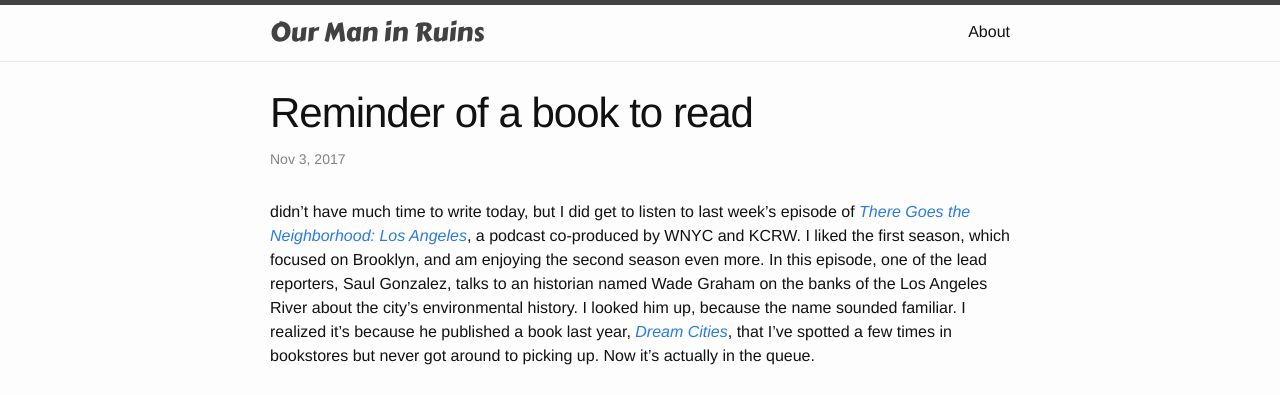
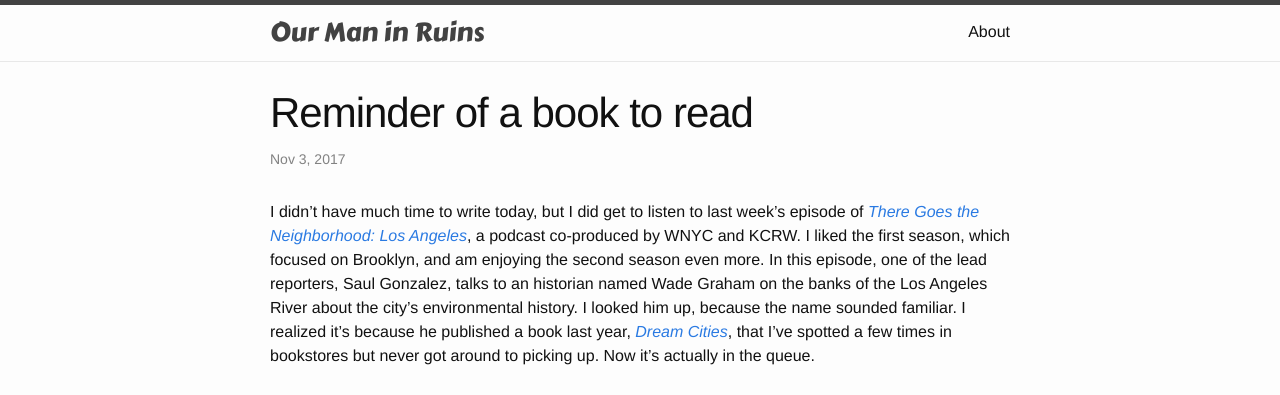
Before and after one commit to maninruins/maninruins.github.io, a Jekyll site: the page built from _posts/2017-11-02-dream-cities.md, in a window 1280 px wide. Shown: the top 395 px of the page. Built offline with Jekyll 4.4.1, drawn with Linux system fonts in a browser that asks for light colours.

```diff
--- a/_posts/2017-11-02-dream-cities.md
+++ b/_posts/2017-11-02-dream-cities.md
@@ -6,5 +6,5 @@ categories: books
 location: Somerville, Mass.
 ---
 
- didn’t have much time to write today, but I did get to listen to last week’s episode of _[There Goes the Neighborhood: Los Angeles](http://www.wnyc.org/shows/neighborhood/ "There Goes the Neighborhood")_, a podcast co-produced by WNYC and KCRW. I liked the first season, which focused on Brooklyn, and am enjoying the second season even more. In this episode, one of the lead reporters, Saul Gonzalez, talks to an historian named Wade Graham on the banks of the Los Angeles River about the city’s
+I didn’t have much time to write today, but I did get to listen to last week’s episode of _[There Goes the Neighborhood: Los Angeles](http://www.wnyc.org/shows/neighborhood/ "There Goes the Neighborhood")_, a podcast co-produced by WNYC and KCRW. I liked the first season, which focused on Brooklyn, and am enjoying the second season even more. In this episode, one of the lead reporters, Saul Gonzalez, talks to an historian named Wade Graham on the banks of the Los Angeles River about the city’s
  environmental history. I looked him up, because the name sounded familiar. I realized it’s because he published a book last year, _[Dream Cities](https://wadegraham.com/dream-cities "Dream Cities")_, that I’ve spotted a few times in bookstores but never got around to picking up. Now it’s actually in the queue.
```
